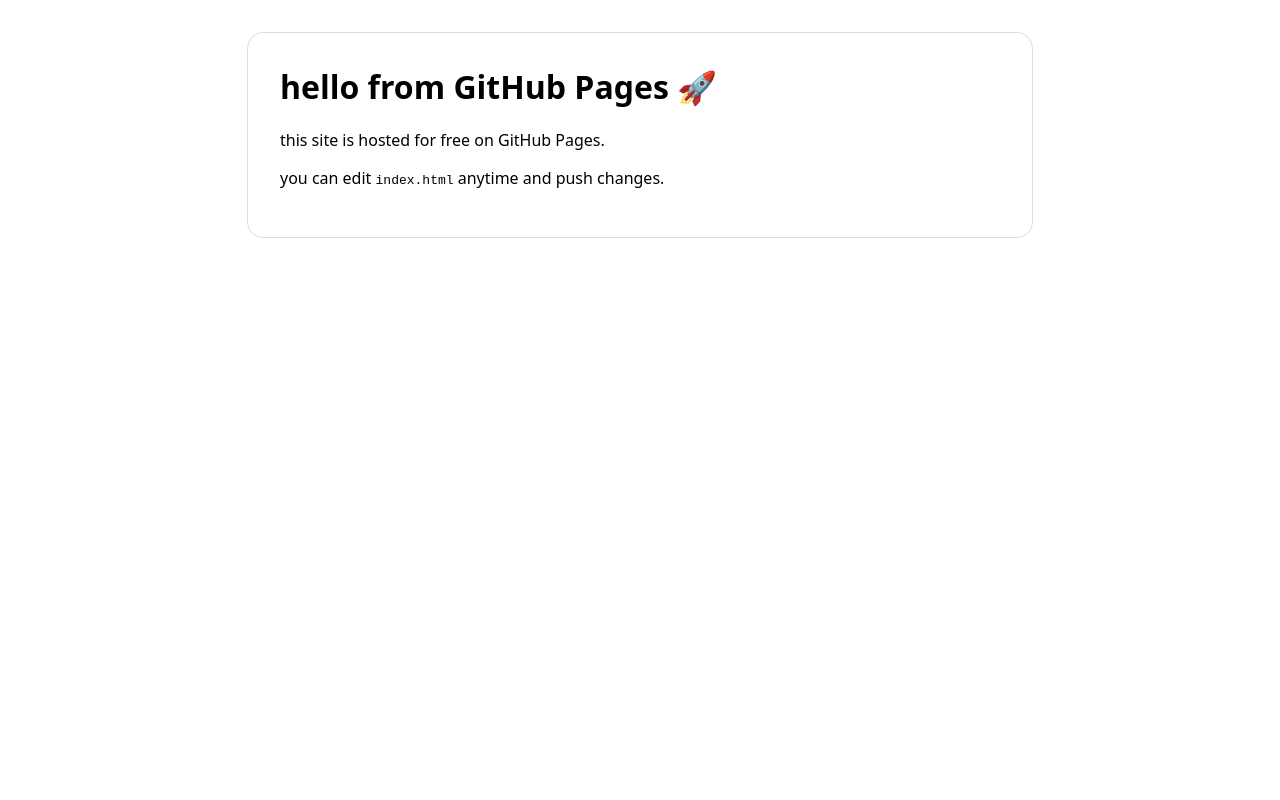
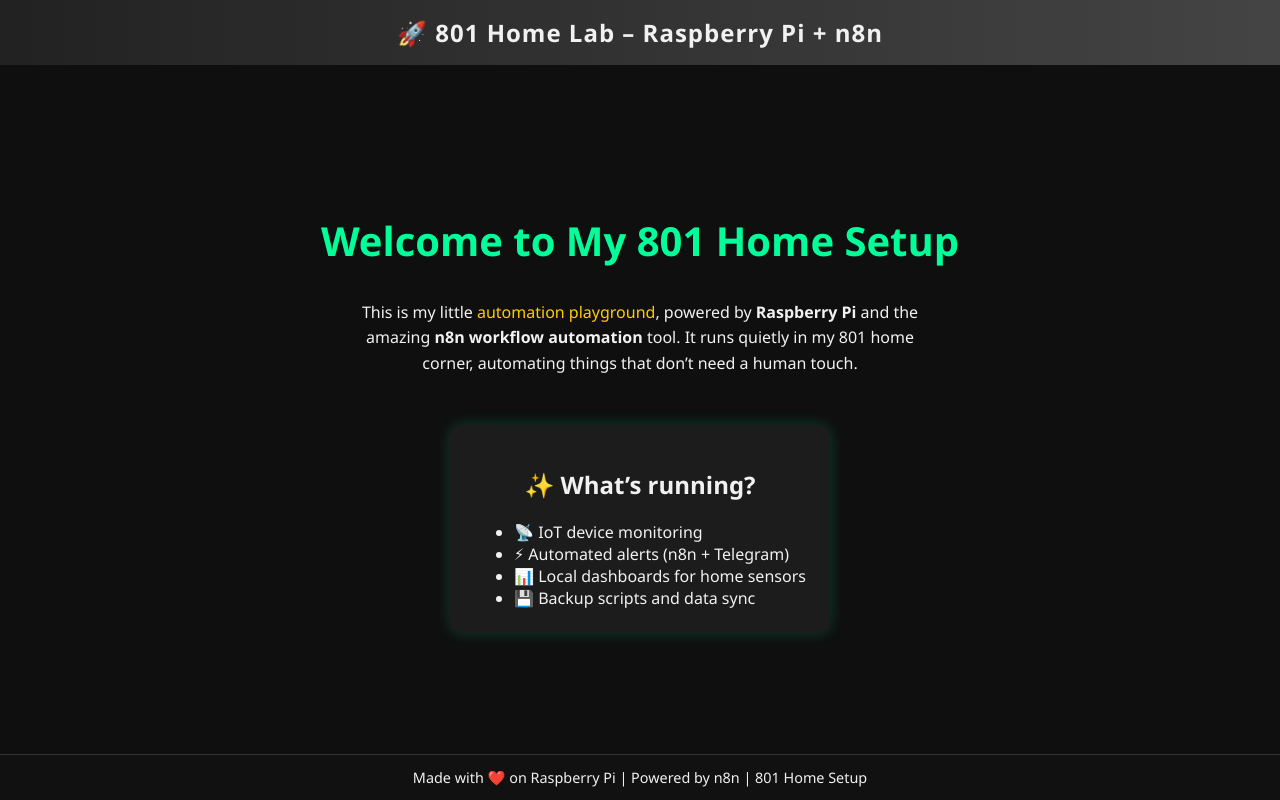
Before and after one commit to ankitku92/home-801, a plain HTML site: page index.html in a window 1280 px wide. Drawn offline with Linux system fonts and the light colour scheme.

Commit message:
Update index.html

```diff
--- a/index.html
+++ b/index.html
@@ -1,21 +1,90 @@
 <!DOCTYPE html>
 <html lang="en">
 <head>
-  <meta charset="utf-8" />
-  <meta name="viewport" content="width=device-width, initial-scale=1" />
-  <title>My First GitHub Page</title>
+  <meta charset="UTF-8">
+  <meta name="viewport" content="width=device-width, initial-scale=1.0">
+  <title>801 Home Lab – Raspberry Pi & n8n</title>
   <style>
-    body { font-family: system-ui, -apple-system, Segoe UI, Roboto, Arial; margin: 2rem; }
-    .card { max-width: 720px; margin: 0 auto; padding: 2rem; border: 1px solid #ddd; border-radius: 16px; }
-    h1 { margin-top: 0; }
-    a { text-decoration: none; }
+    body {
+      margin: 0;
+      font-family: "Segoe UI", Tahoma, Geneva, Verdana, sans-serif;
+      background: #0f0f0f;
+      color: #f1f1f1;
+      display: flex;
+      flex-direction: column;
+      min-height: 100vh;
+    }
+    header {
+      background: linear-gradient(90deg, #222, #444);
+      padding: 1rem;
+      text-align: center;
+      font-size: 1.5rem;
+      font-weight: bold;
+      letter-spacing: 1px;
+    }
+    main {
+      flex: 1;
+      display: flex;
+      flex-direction: column;
+      align-items: center;
+      justify-content: center;
+      text-align: center;
+      padding: 2rem;
+    }
+    main h1 {
+      font-size: 2.5rem;
+      margin-bottom: 1rem;
+      color: #00ff99;
+    }
+    main p {
+      max-width: 600px;
+      line-height: 1.6;
+    }
+    .card {
+      background: #1c1c1c;
+      padding: 1.5rem;
+      margin-top: 2rem;
+      border-radius: 12px;
+      box-shadow: 0 0 15px rgba(0, 255, 153, 0.2);
+    }
+    footer {
+      background: #111;
+      padding: 0.8rem;
+      text-align: center;
+      font-size: 0.9rem;
+      border-top: 1px solid #333;
+    }
+    .highlight {
+      color: #ffcc00;
+    }
   </style>
 </head>
 <body>
-  <div class="card">
-    <h1>hello from GitHub Pages 🚀</h1>
-    <p>this site is hosted for free on GitHub Pages.</p>
-    <p>you can edit <code>index.html</code> anytime and push changes.</p>
-  </div>
+  <header>
+    🚀 801 Home Lab – Raspberry Pi + n8n
+  </header>
+
+  <main>
+    <h1>Welcome to My 801 Home Setup</h1>
+    <p>
+      This is my little <span class="highlight">automation playground</span>, powered by
+      <strong>Raspberry Pi</strong> and the amazing <strong>n8n workflow automation</strong> tool.
+      It runs quietly in my 801 home corner, automating things that don’t need a human touch.
+    </p>
+
+    <div class="card">
+      <h2>✨ What’s running?</h2>
+      <ul style="text-align:left; max-width:400px; margin:auto;">
+        <li>📡 IoT device monitoring</li>
+        <li>⚡ Automated alerts (n8n + Telegram)</li>
+        <li>📊 Local dashboards for home sensors</li>
+        <li>💾 Backup scripts and data sync</li>
+      </ul>
+    </div>
+  </main>
+
+  <footer>
+    Made with ❤️ on Raspberry Pi | Powered by n8n | 801 Home Setup
+  </footer>
 </body>
 </html>
```
